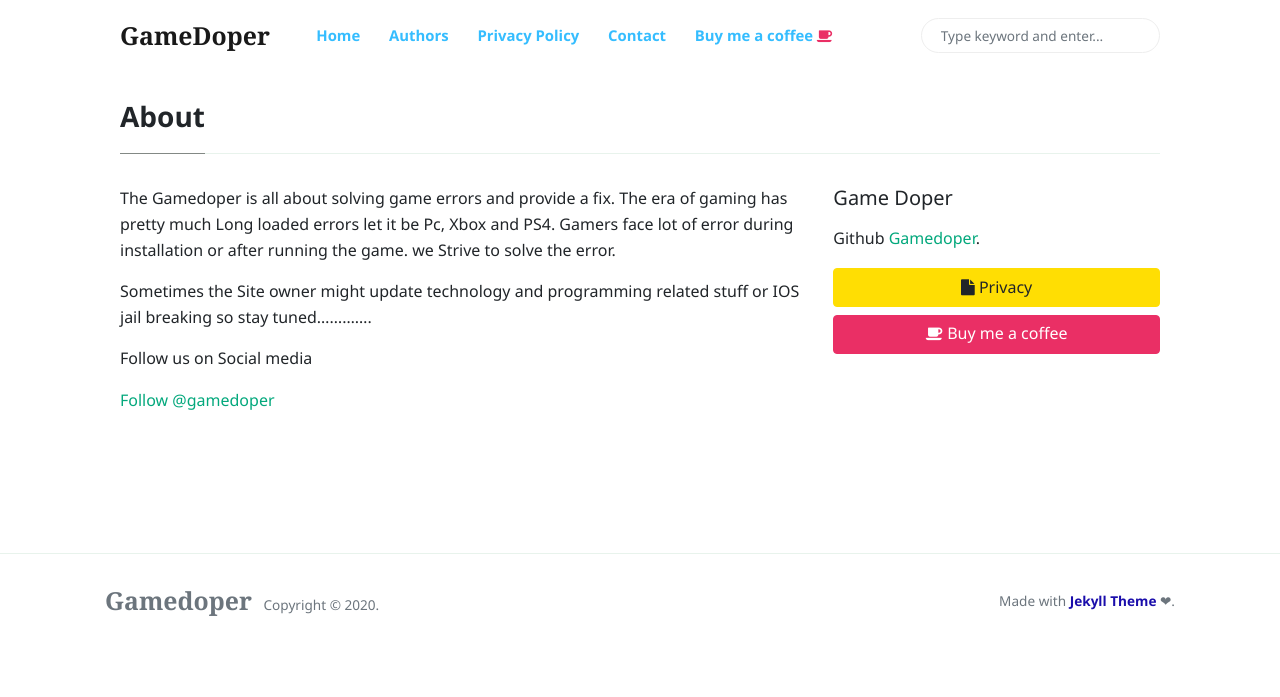
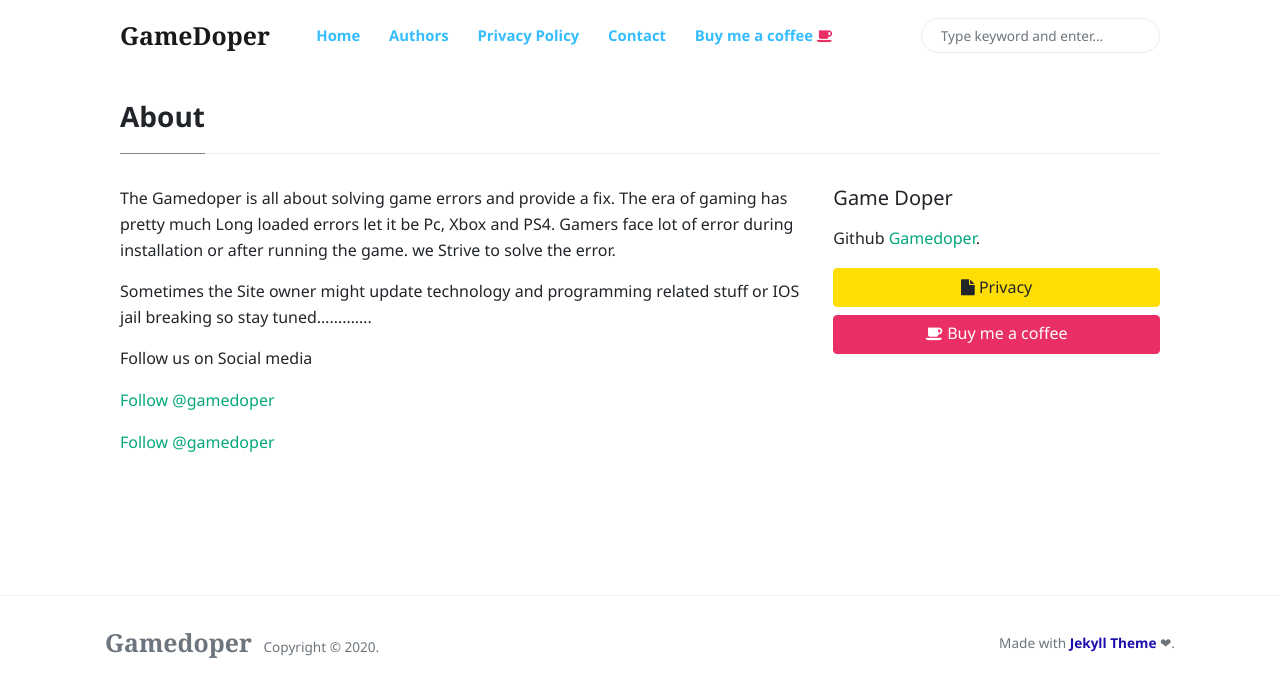
Before and after one commit to Gamedoper/Gamedoperarchives.github.io, a Jekyll site: the page built from _pages/about.md, in a window 1280 px wide. Shown: the top 697 px of the page. Built offline with Jekyll 4.4.1, drawn with Linux system fonts in a browser that asks for light colours; nearby versions of some CDN libraries; comment, search, counter and statistics services are not loaded.

Commit message:
Updated '_pages/about.md' via CloudCannon

```diff
--- a/_pages/about.md
+++ b/_pages/about.md
@@ -15,5 +15,12 @@
 
 <a href="https://twitter.com/gamedoper?ref_src=twsrc%5Etfw" class="twitter-follow-button" data-show-count="false">Follow @gamedoper</a><script async src="https://platform.twitter.com/widgets.js" charset="utf-8"></script>
 
+<a href="https://www.pinterest.com/gamedoper/"
+   data-pin-do="buttonFollow">
+   Follow @gamedoper
+</a>
+
+
+
 
 &nbsp;
```
